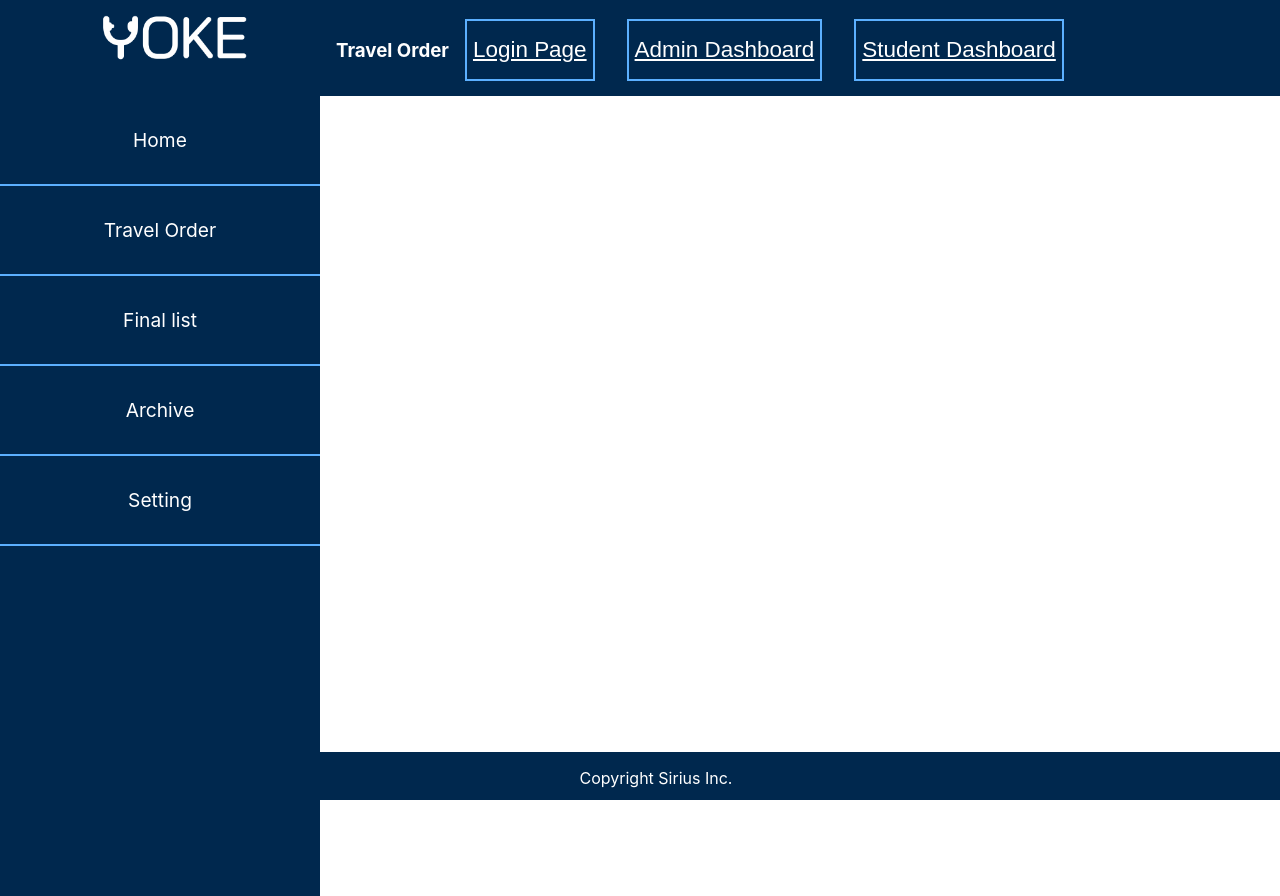
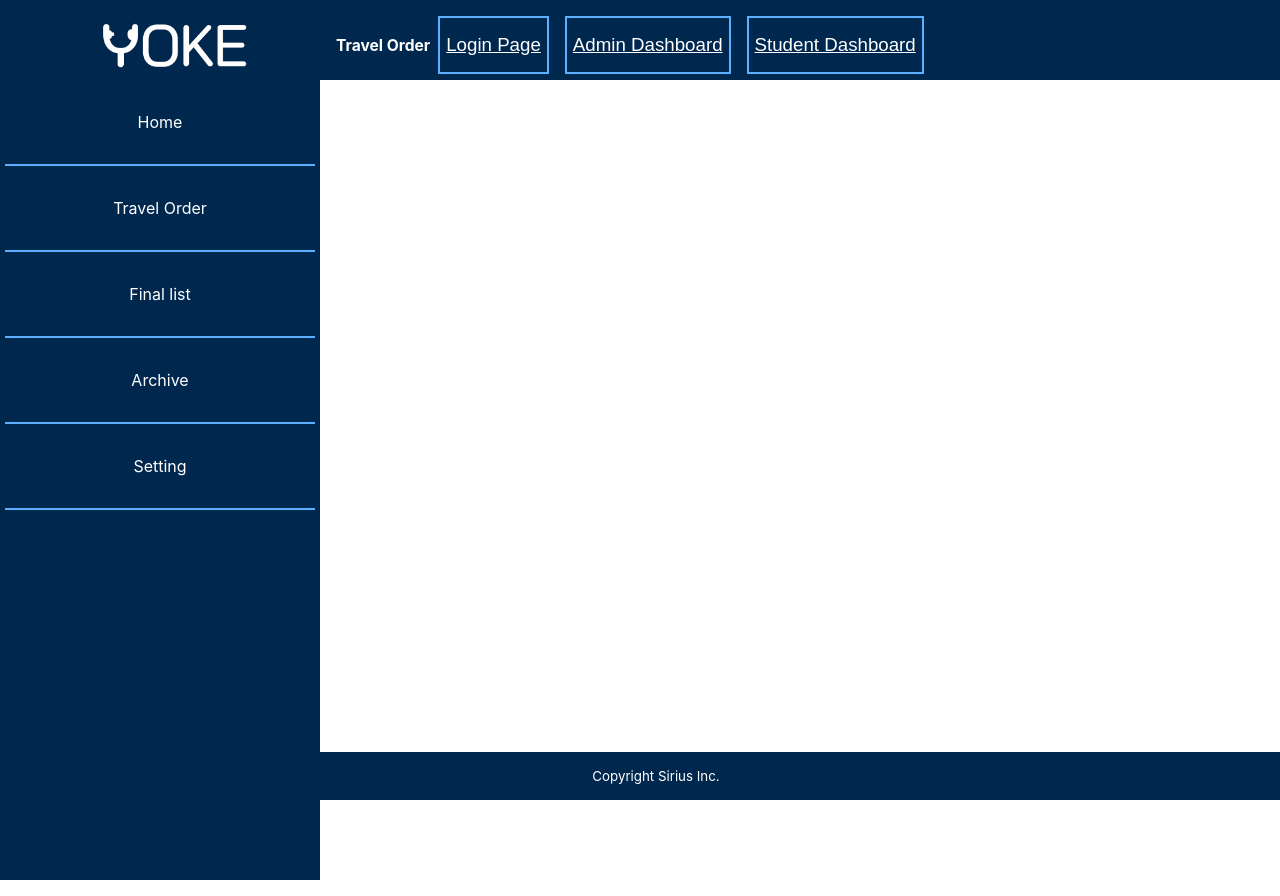
Before and after one commit to adilsaju/yoke, a React (Create React App) app in the folder client/: page / in a window 1280 px wide. Built offline with nearby package versions, Linux system fonts and the light colour scheme; no server answers.

Commit message:
css changes

```diff
--- a/client/src/App.css
+++ b/client/src/App.css
@@ -143,8 +143,9 @@ footer{
 
 }
 header img{
-  color: white;
+  margin-top: 0.5rem;
 }
+
 
 .studentview {
   display: grid;
@@ -201,7 +202,8 @@ nav a{
 
 nav ul li{
   padding: 2rem 2rem;
-  border-bottom: 2px solid #5cb0ff;;
+  border-bottom: 2px solid #5cb0ff;
+  margin: 0  5px 0 5px;
 }
 
 nav ul{
@@ -227,7 +229,7 @@ header{
   display: grid;
   grid-template-columns: 1fr 3fr;
   text-align: left;
-  height: 6rem;
+  height: 5rem;
   background-color: #00284E;
 }
 header h3,footer p{
@@ -260,7 +262,7 @@ footer p{
  margin: 0;
 }
 .page-name button{
-  margin: 0 1rem;
+  margin: 0 0.5rem;
   background-color: #00284E;;
   border: 2px solid #5cb0ff;
 
@@ -274,3 +276,15 @@ footer p{
 .division{
   margin: 1rem;
 }
+
+.logoo{
+
+  margin-bottom:5px ;
+
+ height: 2rem ;
+  width: 20rem;
+}
+
+body{
+  font-size: smaller;
+}
--- a/client/src/components/AdminDashboard/Archive.jsx
+++ b/client/src/components/AdminDashboard/Archive.jsx
@@ -43,9 +43,9 @@ return (
                 <th>No.</th>
                 <th>Requested ID</th>
                 <th>Name</th>
-                <th className='three'>Student Id</th>
-                <th className='four'>Travel Date</th>
-                <th className='five'>Action</th>
+                <th className=''>Student Id</th>
+                <th className=''>Travel Date</th>
+                <th className=''>Action</th>
               </tr>
               { error && <div>{ error }</div> }
     </tbody>
--- a/client/src/components/AdminDashboard/TravelOrder.jsx
+++ b/client/src/components/AdminDashboard/TravelOrder.jsx
@@ -55,9 +55,9 @@ let count = 1;
                                         <th>No.</th>
                                         <th>Requested ID</th>
                                         <th>Name</th>
-                                        <th className='three'>Student Id</th>
-                                        <th className='four'>Travel Date</th>
-                                        <th className='five'>Action</th>
+                                        <th className=''>Student Id</th>
+                                        <th className=''>Travel Date</th>
+                                        <th className=''>Action</th>
                                       </tr>
                             </tbody>
 
--- a/client/src/components/Header.js
+++ b/client/src/components/Header.js
@@ -5,7 +5,9 @@ const Header = () => {
   return (
     <div >
         <header>
+          <div className='logoo'>
         <img src={require('../yokelg.png')} />
+        </div>
         <div className='page-name'>
         <h3>Travel Order
         <button > <Link to='/login'>Login Page</Link></button>
--- a/client/src/components/StudentDashboard/studentTravelOrder.js
+++ b/client/src/components/StudentDashboard/studentTravelOrder.js
@@ -82,8 +82,8 @@ const StudentTravelOrder = () => {
               <tr>
                           <th>No.</th>
                           <th>Request ID</th>
-                          <th className='three'>Travel Date</th>
-                          <th className='four'>Status</th>
+                          <th className=''>Travel Date</th>
+                          <th className=''>Status</th>
 
                         </tr>
               </tbody>
```
